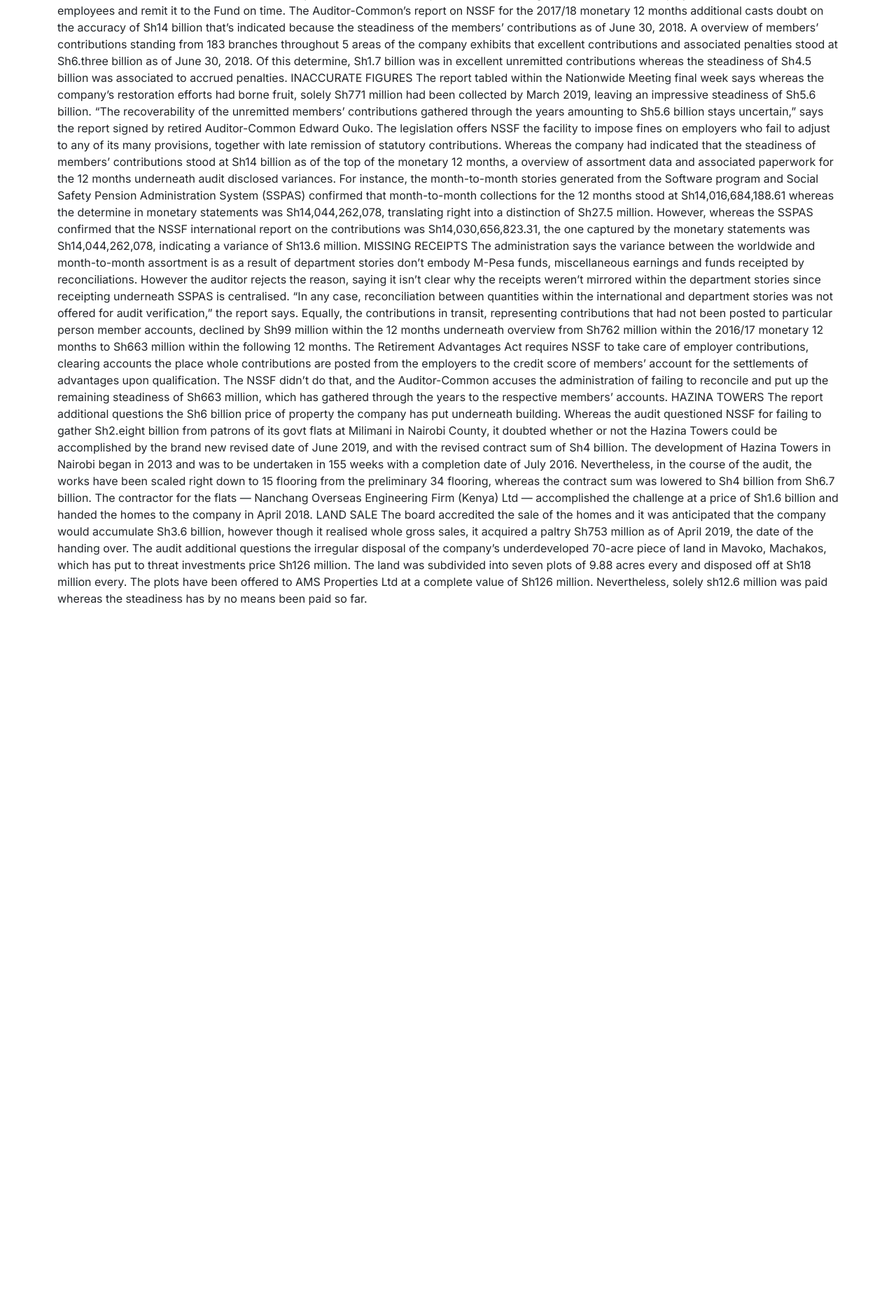
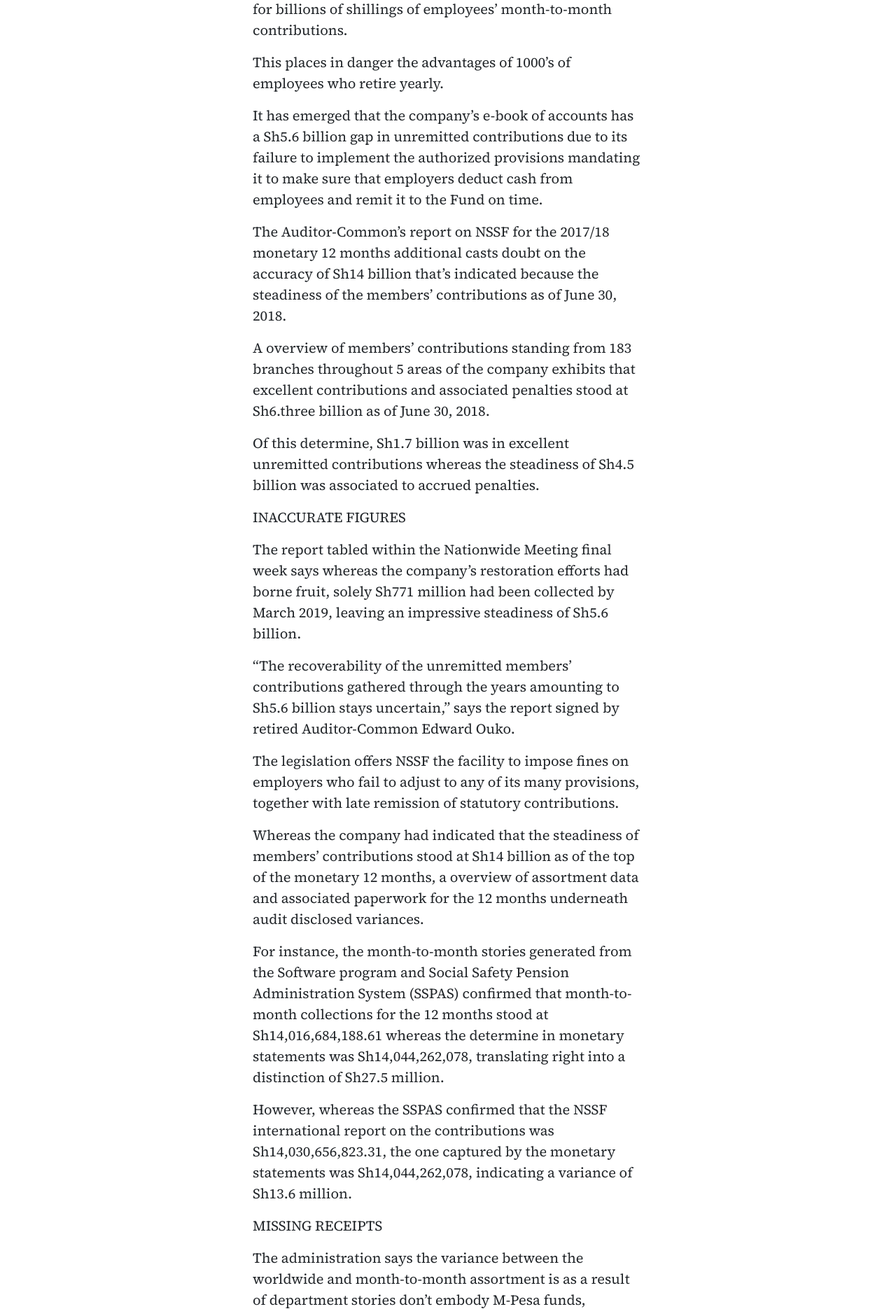
Before and after one commit to bobbrysonn/CorruptionTracker, a Django app: page /corruption/2/ in a window 1280 px wide. Shown: the part 681-2551 px from the top of the page at 70% size. Before the commit the page ends 1546 px from the top, so only its background shows below. Run offline with Django 5.2, Linux system fonts and the light colour scheme; data comes from the database, SQL or seed files in the repository; some libraries are stand-ins or nearby versions.

Commit message:
Styling stuff. Serif font. Improved corruption detail page

```diff
--- a/website/templates/website/base.html
+++ b/website/templates/website/base.html
@@ -8,8 +8,8 @@
     <title>{% block title %}Corruption Tracker{% endblock %}</title>
     <link rel="preconnect" href="https://fonts.googleapis.com">
     <link rel="preconnect" href="https://fonts.gstatic.com" crossorigin>
-    <link href="https://fonts.googleapis.com/css2?family=Inter:ital,opsz,wght@0,14..32,100..900;1,14..32,100..900&display=swap"
-          rel="stylesheet">
+    <link href="https://fonts.googleapis.com/css2?family=Inter:ital,opsz,wght@0,14..32,100..900;1,14..32,100..900&display=swap" rel="stylesheet">
+    <link href="https://fonts.googleapis.com/css2?family=Source+Serif+4:ital,opsz,wght@0,8..60,200..900;1,8..60,200..900&display=swap" rel="stylesheet">
     <link href="{% static "website/css/bootstrap.min.css" %}" rel="stylesheet">
     {% block extra_css %}{% endblock %}
 </head>
--- a/website/templates/website/corruption_detail.html
+++ b/website/templates/website/corruption_detail.html
@@ -3,15 +3,26 @@
 {% load static %}
 
 {% block content %}
-    <main class="container mt-4">
-    <h5 class="text-center text-secondary mb-4">CORRUPTION</h5>
-    <h1 class="display-5">{{ corruption_story.headline }}</h1>
-    <div class="text-center mt-5">
-        <img alt="Corruption story banner" src="{% static 'website/images' %}{{ corruption_story.banner.url }}" />
-    </div>
+    <main class="container mt-4 px-4 px-md-0">
+        <h5 class="text-center text-secondary mb-4">CORRUPTION</h5>
+        <h1 class="display-6 fw-semibold text-center">{{ corruption_story.headline }}</h1>
+        <section class="row">
+            <div class="col-md-2"></div>
+            <div class="col-md-8">
+                <div class="text-center mb-5 mt-5">
+                    <img alt="Corruption story banner" class="img-fluid"
+                         src="{% static 'website/images' %}{{ corruption_story.banner.url }}"/>
+                </div>
+            </div>
+            <div class="col-md-2"></div>
+        </section>
 
-    <section>
-        {{ corruption_story.content }}
-    </section>
+        <section class="row" style="font-family: 'Source Serif 4', Inter, serif; font-size: 20px ">
+            <div class="col-md-3"></div>
+            <div class="col-md-6">
+                {{ corruption_story.content|linebreaks }}
+            </div>
+            <div class="col-md-3"></div>
+        </section>
     </main>
 {% endblock %}
```
